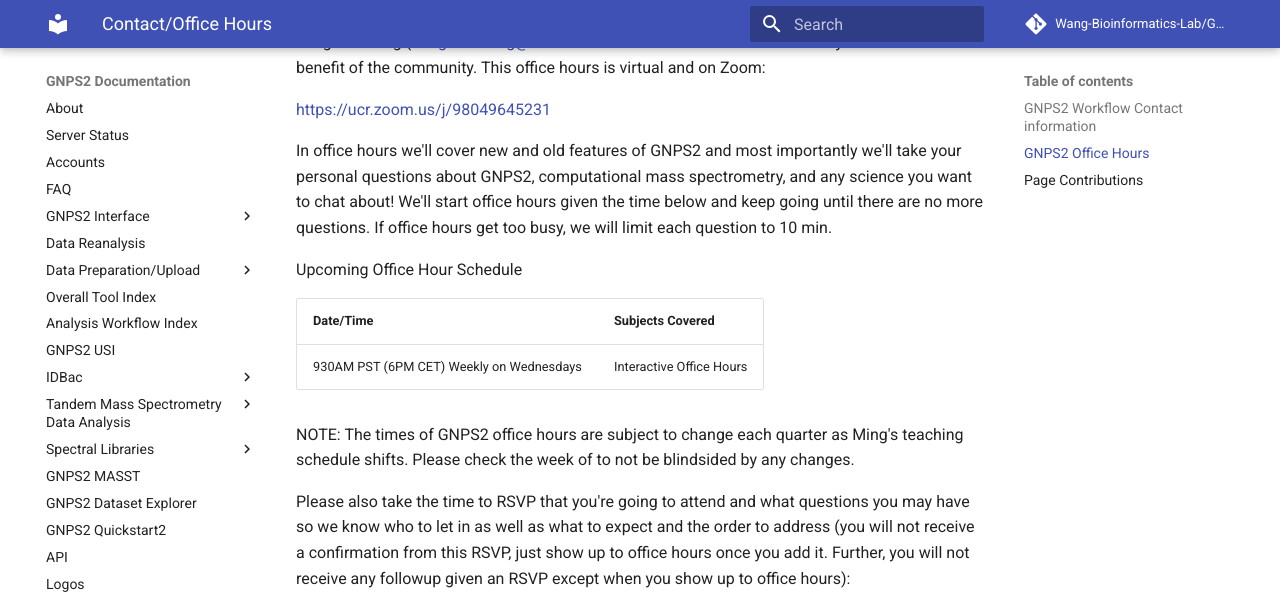
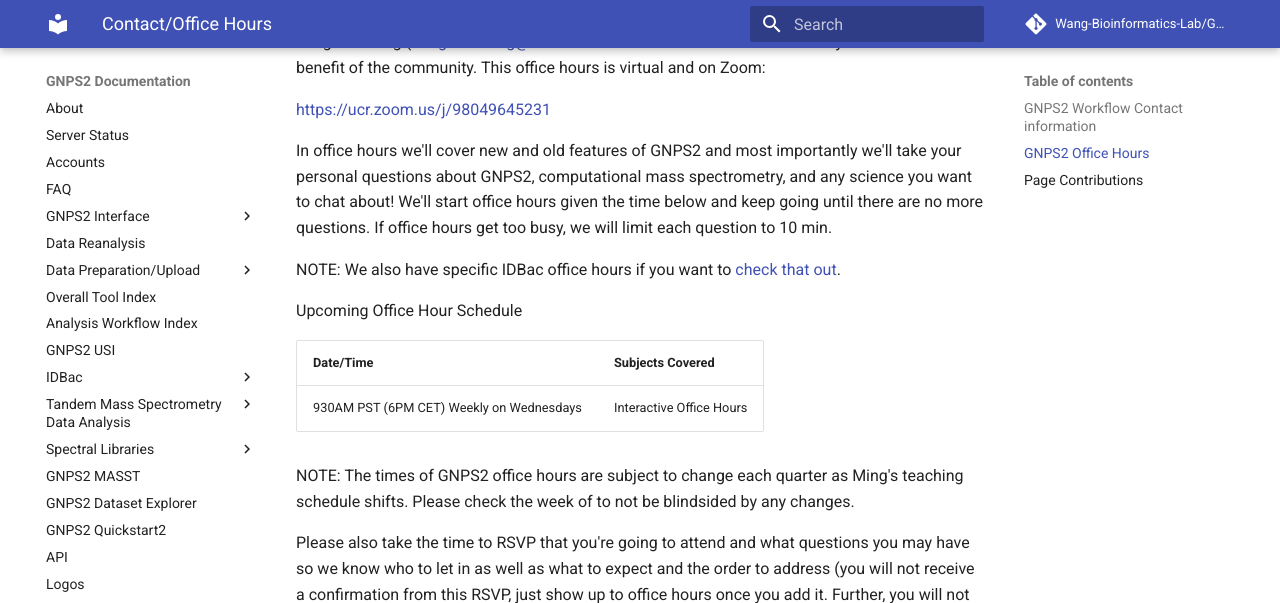
Before and after one commit to Wang-Bioinformatics-Lab/GNPS2_Documentation, an MkDocs documentation site: the page built from docs/contact.md, in a window 1280 px wide and 900 px high, scrolled down 369 px, cut to the strip 0-603 px from the top of the window. Built offline with MkDocs 1.6.1 and Material for MkDocs 9.7.7, drawn with Linux system fonts in a browser that asks for light colours; comment, search, counter and statistics services are not loaded.

Commit message:
Update contact.md

```diff
--- a/docs/contact.md
+++ b/docs/contact.md
@@ -9,6 +9,8 @@
 [https://ucr.zoom.us/j/98049645231](https://ucr.zoom.us/j/98049645231)
 
 In office hours we'll cover new and old features of GNPS2 and most importantly we'll take your personal questions about GNPS2, computational mass spectrometry, and any science you want to chat about! We'll start office hours given the time below and keep going until there are no more questions. If office hours get too busy, we will limit each question to 10 min.
+
+NOTE: We also have specific IDBac office hours if you want to [check that out](idbacofficehours.md).
 
 Upcoming Office Hour Schedule
 
```
